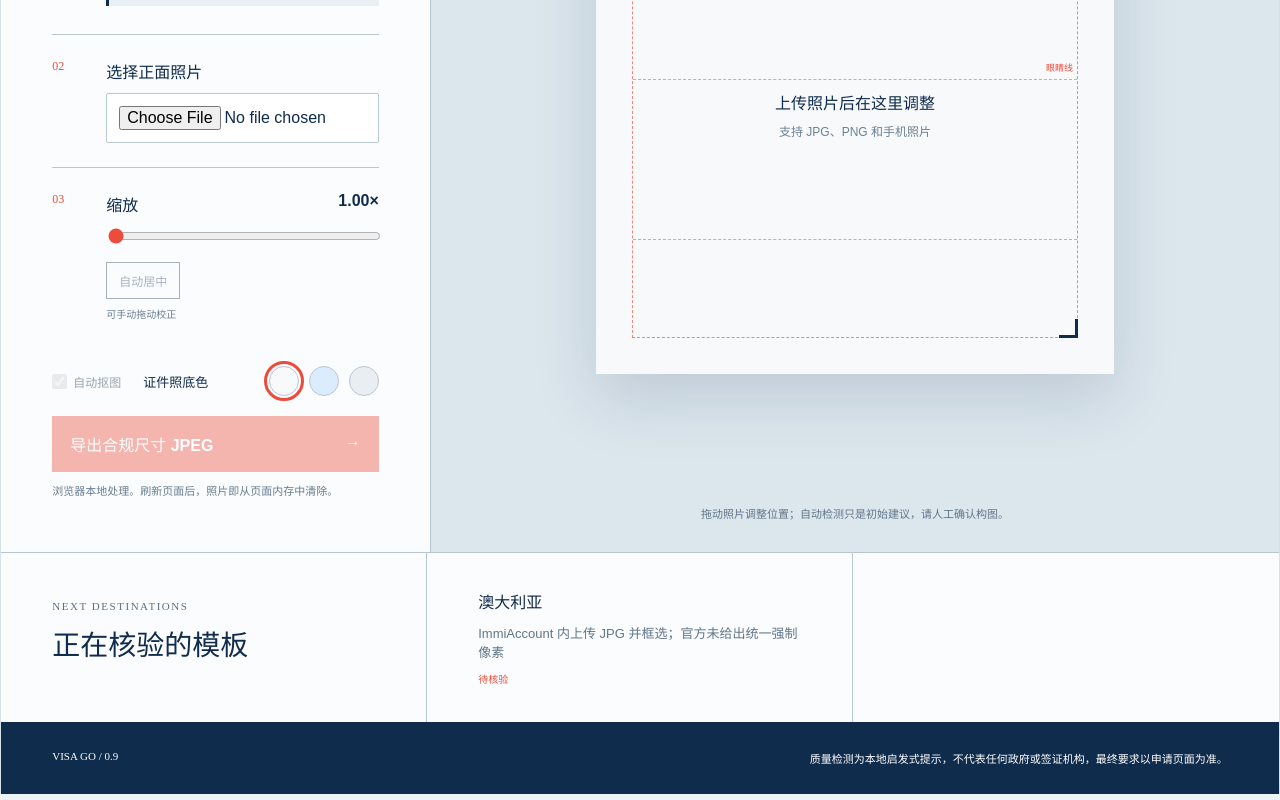
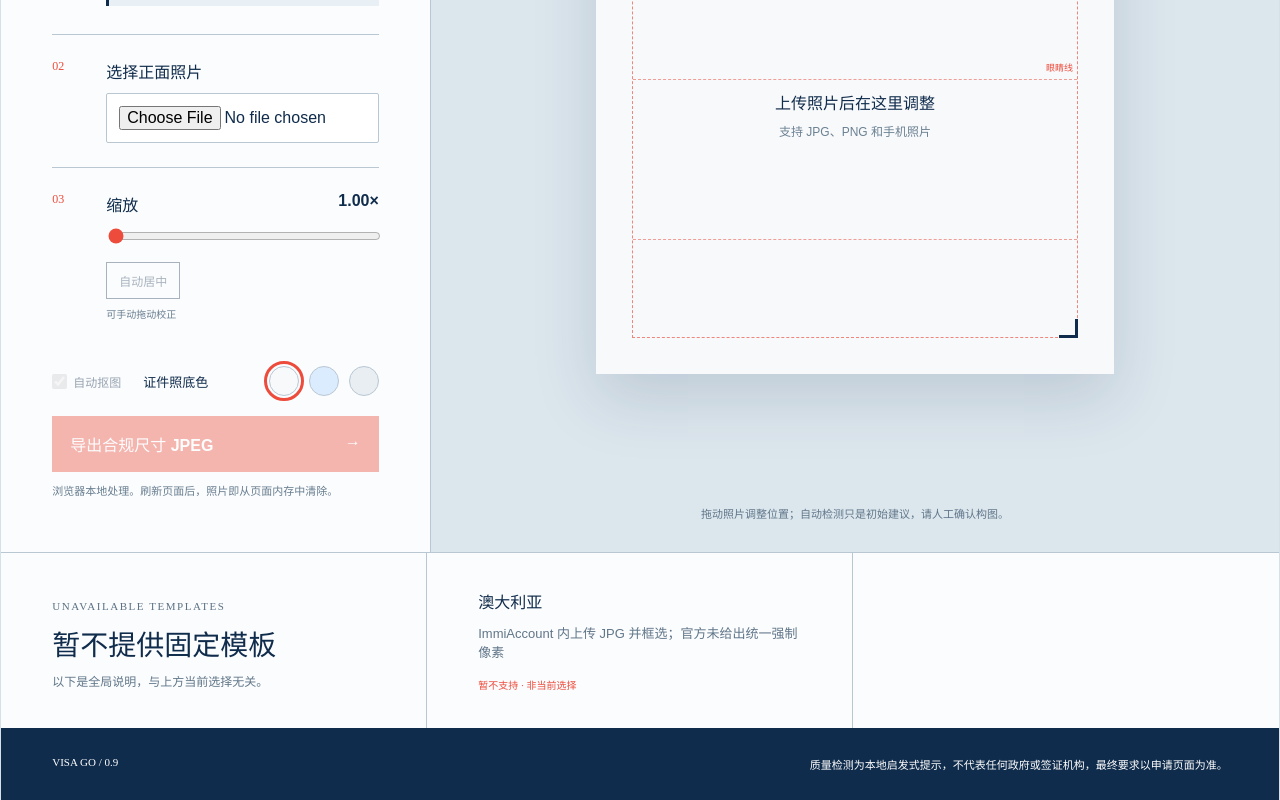
Before and after one commit to YAMEYA123/visa-go, a React (Vite) app: page / in a window 1280 px wide. Shown: the part 729-1529 px from the top of the page. Built offline with nearby package versions, Linux system fonts and the light colour scheme.

Commit message:
fix: clarify unsupported destination templates

```diff
--- a/src/App.tsx
+++ b/src/App.tsx
@@ -3,7 +3,7 @@ import { calculateFaceOffset } from "./autoCrop";
 import { getComplianceChecks, type Check } from "./compliance";
 import { encodeJpegToLimit, formatBytes } from "./exportPhoto";
 import { mapPreviewPointToSource, paintMaskPoint, type MaskPatch, type MaskPoint, type MaskTool } from "./maskEditor";
-import { pendingSpecs, photoSpecs } from "./specs";
+import { photoSpecs, unsupportedSpecs } from "./specs";
 import { getQualityChecks, inspectImageQuality } from "./quality";
 import { analyzePhoto, type FaceBounds } from "./vision";
 
@@ -217,7 +217,7 @@ export default function App() {
       {checks.length > 0 && <div className="report"><div className="report-head"><strong>导出检查</strong>{output && <span>{formatBytes(output.size)}</span>}</div>{checks.map((check) => <div className={`check ${check.status}`} key={check.label}><i>{check.status === "pass" ? "✓" : "!"}</i><p><b>{check.label}</b><small>{check.detail}</small></p></div>)}</div>}
       <button className="download" disabled={!output} onClick={download}>导出合规尺寸 JPEG <span>→</span></button><p className="privacy">浏览器本地处理。刷新页面后，照片即从页面内存中清除。</p>
     </aside><div className="stage"><div className={`canvas-shell ${brushEnabled ? `tool-${maskTool}` : "tool-move"}`} style={{ aspectRatio: `${spec.widthPx}/${spec.heightPx}` }} onPointerDown={startPointer} onPointerMove={continuePointer} onPointerUp={endPointer} onPointerCancel={endPointer}><canvas ref={canvasRef} />{!image && <div className="empty"><b>上传照片后在这里调整</b><span>支持 JPG、PNG 和手机照片</span></div>}<div className="guide"><i className="eyes" /><i className="chin" /><span>眼睛线</span></div></div><p className="stage-note">{brushEnabled ? `${maskTool === "erase" ? "擦除" : "恢复"}模式：在照片边缘涂抹修正蒙版。` : "拖动照片调整位置；自动检测只是初始建议，请人工确认构图。"}</p></div></section>
-    <section className="pending"><div><p className="eyebrow">NEXT DESTINATIONS</p><h2>正在核验的模板</h2></div>{pendingSpecs.map((item) => <article key={item.country}><strong>{item.country}</strong><span>{item.detail}</span><em>待核验</em></article>)}</section>
+    <section className="pending" aria-label="暂不支持的目的地"><div><p className="eyebrow">UNAVAILABLE TEMPLATES</p><h2>暂不提供固定模板</h2><p className="pending-note">以下是全局说明，与上方当前选择无关。</p></div>{unsupportedSpecs.map((item) => <article key={item.country}><strong>{item.country}</strong><span>{item.detail}</span><em>暂不支持 · 非当前选择</em></article>)}</section>
     <footer><span>VISA GO / 0.9</span><p>质量检测为本地启发式提示，不代表任何政府或签证机构，最终要求以申请页面为准。</p></footer>
   </main>;
 }
--- a/src/report.css
+++ b/src/report.css
@@ -34,3 +34,4 @@
 .canvas-shell.tool-move:active { cursor: grabbing; }
 .canvas-shell.tool-erase, .canvas-shell.tool-restore { cursor: crosshair; }
 @media (max-width: 820px) { .mask-editor { margin-left: 0; } }
+.pending-note { max-width: 300px; margin: 0; color: #607689; font-size: 12px; line-height: 1.6; }
--- a/src/specs.ts
+++ b/src/specs.ts
@@ -123,6 +123,6 @@ export const photoSpecs: PhotoSpec[] = [
   },
 ];
 
-export const pendingSpecs = [
+export const unsupportedSpecs = [
   { country: "澳大利亚", detail: "ImmiAccount 内上传 JPG 并框选；官方未给出统一强制像素" },
 ];
```
Also changed, not shown: 1 other file (tests, documents, lock files or other folders).
